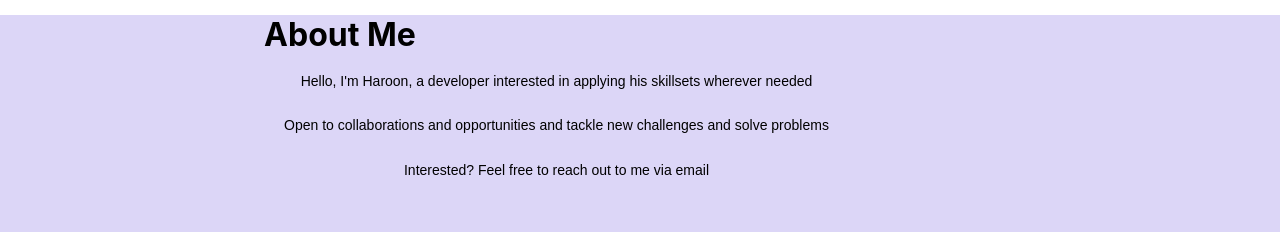
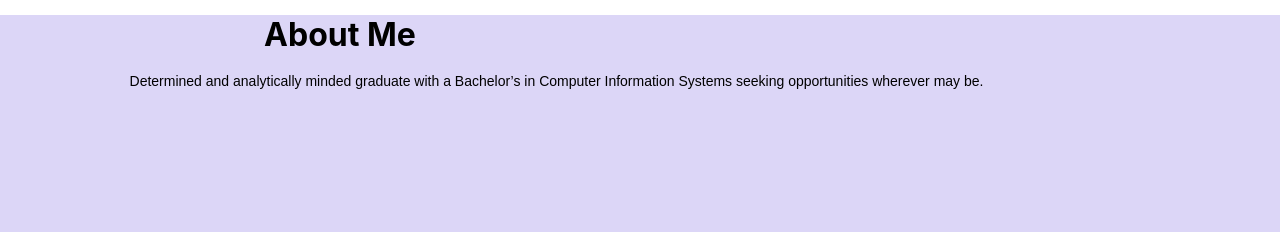
Before and after one commit to haroon-mirza/haroon-mirza.github.io, a React (Create React App) app: page / in a window 1280 px wide. Shown: the part 872-1104 px from the top of the page. Built offline with nearby package versions, Linux system fonts and the light colour scheme.

Commit message:
changed aboutme

```diff
--- a/src/components/AboutMe.js
+++ b/src/components/AboutMe.js
@@ -5,12 +5,7 @@ function AboutMe() {
   return (
     <section id="about-me" className="about-me">
       <h2>About Me</h2>
-      <p>Hello, I'm Haroon, a developer interested in applying his skillsets wherever needed <br /> <br />
-
- Open to collaborations and opportunities and tackle new challenges and solve problems <br /> <br />
-
-Interested? Feel free to reach out to me via email
-</p>
+      <p>Determined and analytically minded graduate with a Bachelor’s in Computer Information Systems seeking opportunities wherever may be.</p>
     </section>
   );
 }
```
